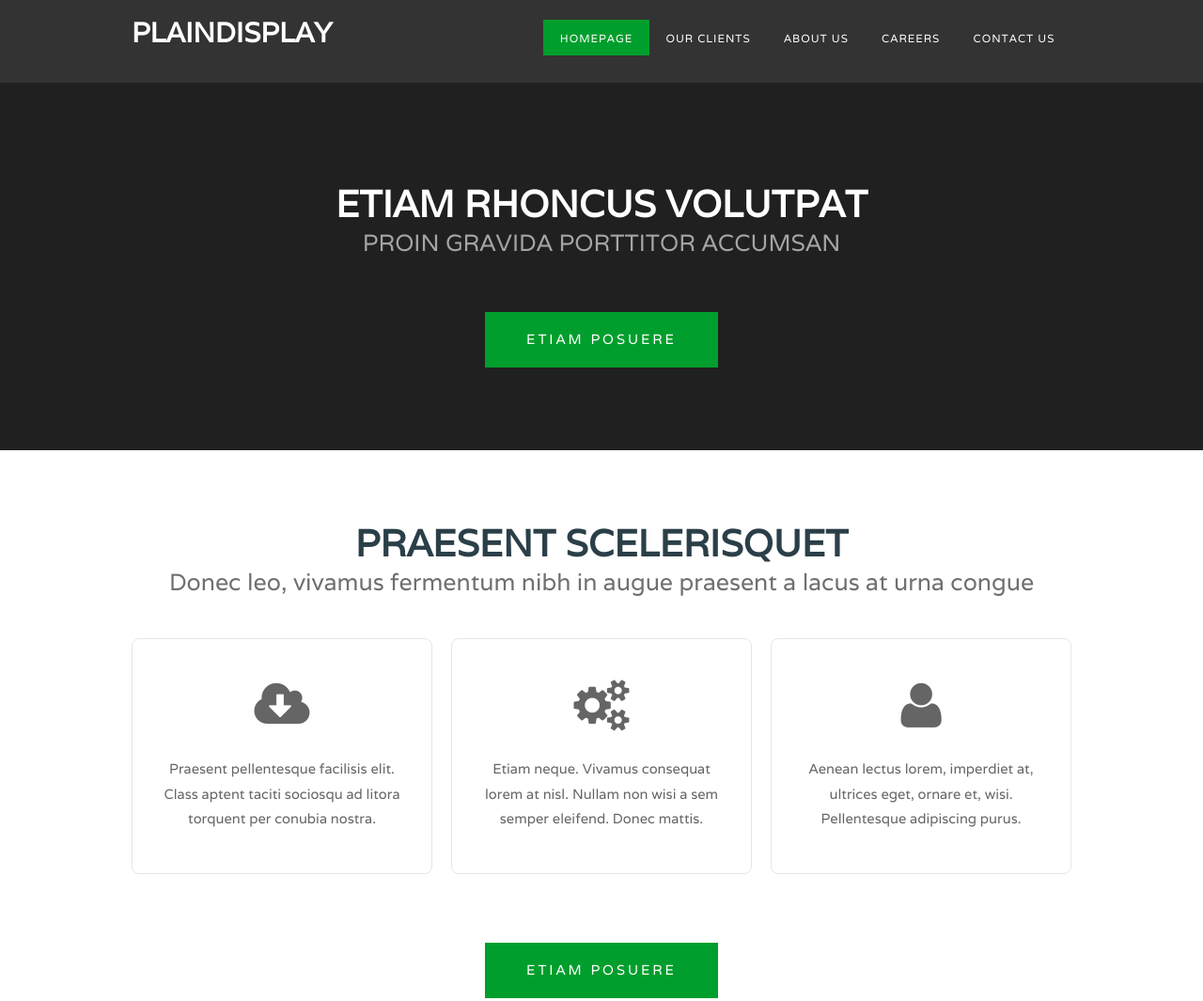
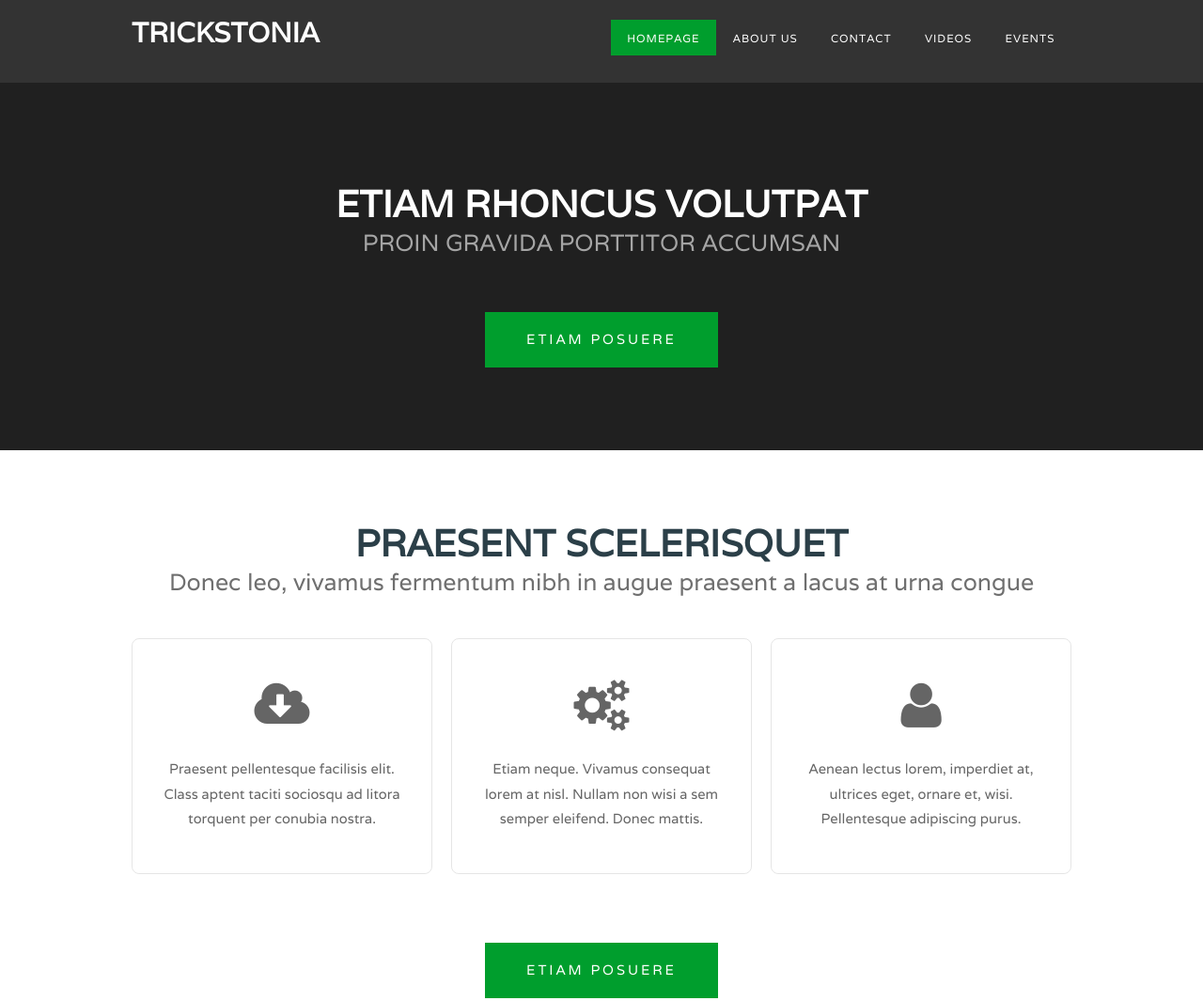
Before and after one commit to purvaik/trickstonia, a plain HTML site: page index.html in a window 1280 px wide. Shown: the top 1065 px of the page at 94% size. Drawn offline with Linux system fonts and the light colour scheme.

Commit message:
Just a start

```diff
--- a/index.html
+++ b/index.html
@@ -11,32 +11,36 @@ Released   : 20140309
 
 -->
 <html xmlns="http://www.w3.org/1999/xhtml">
+
 <head>
+
 <meta http-equiv="Content-Type" content="text/html; charset=utf-8" />
-<title></title>
+<title>Trickstonia</title>
 <meta name="keywords" content="" />
 <meta name="description" content="" />
 <link href="http://fonts.googleapis.com/css?family=Varela" rel="stylesheet" />
 <link href="default.css" rel="stylesheet" type="text/css" media="all" />
 <link href="fonts.css" rel="stylesheet" type="text/css" media="all" />
 
-<!--[if IE 6]><link href="default_ie6.css" rel="stylesheet" type="text/css" /><![endif]-->
+</head>
 
-</head>
+
+
 <body>
+
 <div id="wrapper">
 	<div id="header-wrapper">
 	<div id="header" class="container">
 		<div id="logo">
-			<h1><a href="#">PlainDisplay</a></h1>
+			<h1><a href="index.html">Trickstonia</a></h1>
 		</div>
 		<div id="menu">
 			<ul>
-				<li class="current_page_item"><a href="#" accesskey="1" title="">Homepage</a></li>
-				<li><a href="#" accesskey="2" title="">Our Clients</a></li>
-				<li><a href="#" accesskey="3" title="">About Us</a></li>
-				<li><a href="#" accesskey="4" title="">Careers</a></li>
-				<li><a href="#" accesskey="5" title="">Contact Us</a></li>
+				<li class="current_page_item"><a href="index.html" accesskey="1" title="">Homepage</a></li>
+				<li><a href="about.html" accesskey="2" title="">About Us</a></li>
+				<li><a href="contact.html" accesskey="3" title="">Contact</a></li>
+				<li><a href="videos.html" accesskey="4" title="">Videos</a></li>
+				<li><a href="events.html" accesskey="5" title="">Events</a></li>
 			</ul>
 		</div>
 	</div>
```
